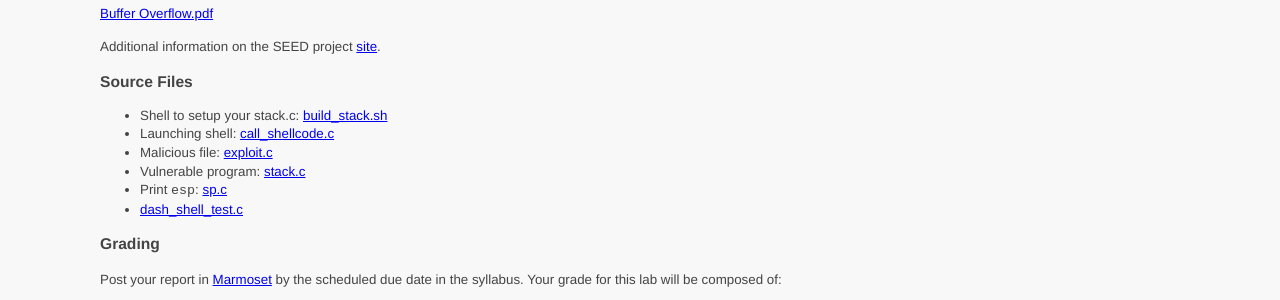
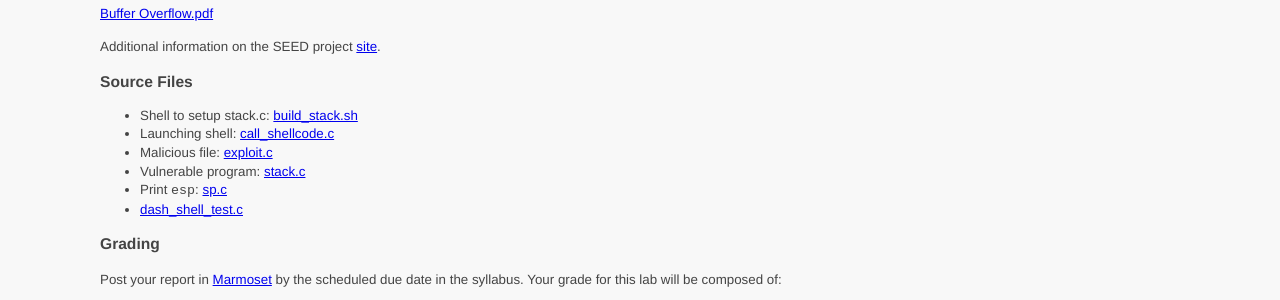
Before and after one commit to ycpcs/cs335-spring2020, a Jekyll site: the page built from labs/buffer_overflow.md, in a window 1280 px wide. Shown: the part 177-477 px from the top of the page. Built offline with Jekyll 4.4.1, drawn with Linux system fonts in a browser that asks for light colours.

Commit message:
update lab text

```diff
--- a/labs/buffer_overflow.md
+++ b/labs/buffer_overflow.md
@@ -16,7 +16,7 @@ The **BUF SIZE** value for this lab is: **108**.
 Additional information on the SEED project [site](http://www.cis.syr.edu/~wedu/seed/Labs_16.04/Software/Buffer_Overflow/).
 
 ### Source Files
-- Shell to setup your stack.c: [build_stack.sh](buffer/build_stack.sh)
+- Shell to setup stack.c: [build_stack.sh](buffer/build_stack.sh)
 - Launching shell: [call_shellcode.c](buffer/call_shellcode.c)
 - Malicious file: [exploit.c](buffer/exploit.c)
 - Vulnerable program: [stack.c](buffer/stack.c)
```
